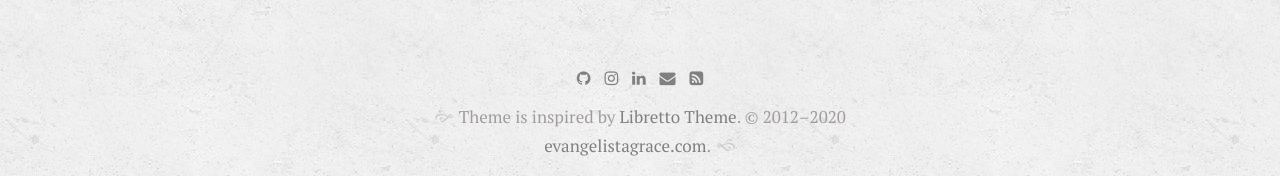
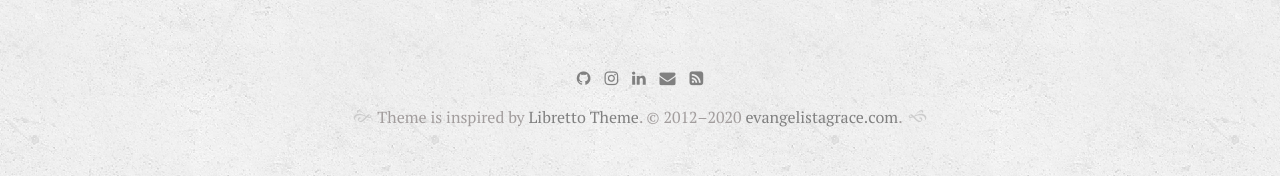
Before and after one commit to evangelistagrace/evangelistagrace.github.io, a Jekyll site: the page built from index.html, in a window 1280 px wide. Shown: the part 3418-3594 px from the top of the page. Built offline with Jekyll 4.4.1, drawn with Linux system fonts in a browser that asks for light colours; some web fonts are replaced; the list of posts is cut into pages by our own code.

Commit message:
update style

```diff
--- a/_includes/footer.html
+++ b/_includes/footer.html
@@ -3,7 +3,7 @@
     {% include social-icons.html %}
   </div>
 
-  <div class="post-date">Theme is inspired by <a href="https://wordpress.org/themes/libretto/">Libretto Theme</a>. &#169; 2012–2020 <a href="{{ site.github.url }}">evangelistagrace.com</a>.</div>
+  <span class="footer-credits">Theme is inspired by <a href="https://wordpress.org/themes/libretto/">Libretto Theme</a>. &#169; 2012–2020 <a href="{{ site.github.url }}">evangelistagrace.com</a>.</span>
 </footer>
 
 <!-- {{ site.title }} by <a href="{{ site.github.url }}/menu/about.html">{{ site.author }}</a>.  -->
--- a/assets/css/main.css
+++ b/assets/css/main.css
@@ -205,20 +205,24 @@ hr {
   font-size:0.8rem;
 } */
 
-.post-date{
+.post-date, .footer-credits{
   font-size: 17px;
   color:#a29d9d;
   display: block;
   text-align: center;
 }
 
-.post-date::before{
+.footer-credits {
+  font-size: 16px;
+}
+
+.post-date::before, .footer-credits::before{
   content:"🙚";
   font-size:20px;
   padding-right:5px;
   color:#ccc;
 }
-.post-date::after{
+.post-date::after, .footer-credits::after{
   content:"🙘";
   font-size:20px;
   padding-left:5px;
```
